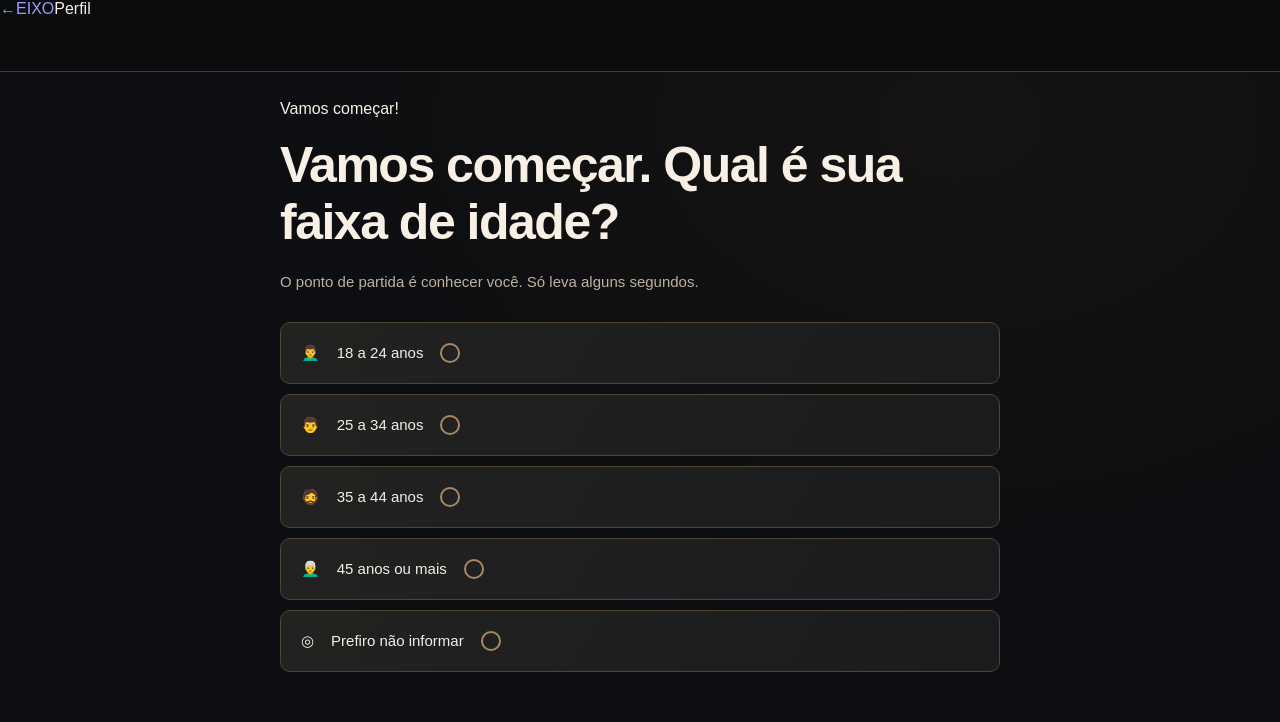
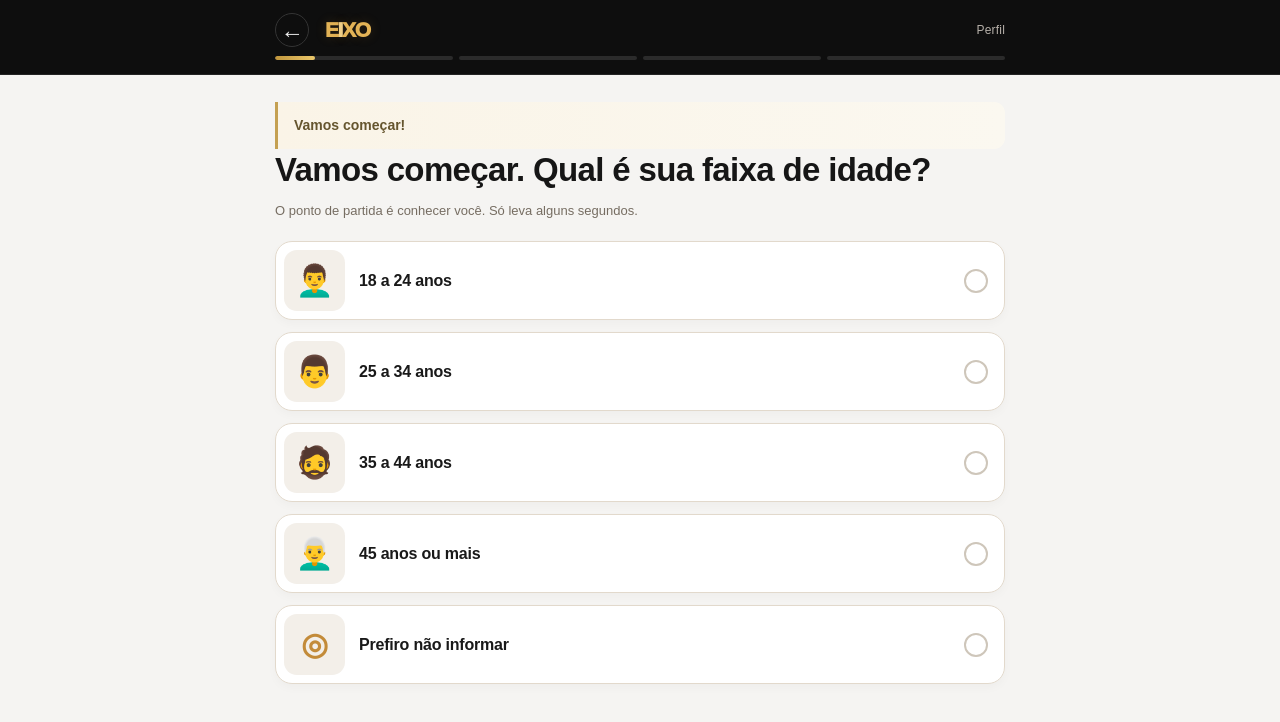
Before and after one commit to dramaflix2026-stack/eixo-performance, a Next.js app: page /quiz in a window 1280 px wide. Shown: the top 722 px of the page. Built offline with nearby package versions, Linux system fonts and the light colour scheme.

Commit message:
style: deliver polished light EIXO quiz inspired by reference with cream canvas, black header and selectable icon cards

```diff
--- a/app/quiz/quiz.css
+++ b/app/quiz/quiz.css
@@ -737,3 +737,314 @@
 @media(prefers-reduced-motion:reduce){
   .funnel-scratch-confetti i{animation:none!important;display:none}
 }
+
+
+/* ==========================================================
+   EIXO QUESTION EXPERIENCE — bright editorial UI.
+   Reference: black horizontal header, slim segmented progress,
+   ivory canvas and white bordered answer cards.
+   Scoped to .is-question: story/GIF, scratch and sales stay intact.
+   ========================================================== */
+.funnel-page.is-question{
+  --q-bg:#f5f4f2;
+  --q-black:#141414;
+  --q-gold:#c4a052;
+  --q-border:#e2d9cc;
+  background:var(--q-bg);
+  color:var(--q-black);
+  overflow-x:clip;
+  min-height:100svh;
+}
+.is-question .funnel-quiz-header{
+  background:#0e0e0e;
+  border:0;
+  min-height:74px;
+  display:flex;
+  flex-direction:column;
+  justify-content:center;
+  box-shadow:0 1px 0 #242424;
+  position:relative;
+  z-index:10;
+}
+.is-question .funnel-quiz-top{
+  display:flex;
+  align-items:center;
+  gap:16px;
+  width:min(730px,calc(100% - 36px));
+  margin:0 auto;
+  min-height:51px;
+}
+.is-question .funnel-quiz-back{
+  display:grid;
+  place-items:center;
+  flex:0 0 34px;
+  width:34px;
+  height:34px;
+  padding:0;
+  border:1px solid #343434;
+  border-radius:50%;
+  background:transparent;
+  color:#eee;
+  font-size:23px;
+  font-weight:400;
+  line-height:1;
+  cursor:pointer;
+  transition:background-color .15s,border-color .15s;
+}
+.is-question .funnel-quiz-back:hover{
+  background:#242424;
+  border-color:#b59a69;
+}
+.is-question .funnel-quiz-back:focus-visible{
+  outline:2px solid #e2bc6b;
+  outline-offset:3px;
+}
+.is-question .funnel-quiz-logo{
+  display:inline-flex;
+  align-items:center;
+  justify-content:center;
+  font-family:Arial,Helvetica,sans-serif;
+  font-weight:950;
+  letter-spacing:-1.4px;
+  font-size:21px;
+  color:#e3b356;
+  text-shadow:0 0 11px #ba842e36;
+}
+.is-question .funnel-quiz-logo span{color:#f1d18b}
+.is-question .funnel-quiz-phase{
+  margin-left:auto;
+  padding-left:12px;
+  font-size:12px;
+  font-weight:400;
+  color:#b6b0a9;
+  letter-spacing:.2px;
+}
+.is-question .funnel-quiz-header-progress{
+  display:grid;
+  grid-template-columns:repeat(4,minmax(0,1fr));
+  gap:6px;
+  width:min(730px,calc(100% - 36px));
+  margin:0 auto 10px;
+}
+.is-question .funnel-quiz-header-progress>i{
+  display:block;
+  height:4px;
+  overflow:hidden;
+  border-radius:7px;
+  background:#2b2b2b;
+  font-style:normal;
+}
+.is-question .funnel-quiz-header-progress>i>span{
+  display:block;
+  height:100%;
+  border-radius:7px;
+  background:linear-gradient(90deg,#c0953c,#ebc86b);
+  transition:width .32s ease;
+}
+.is-question .funnel-content{
+  width:min(730px,calc(100% - 36px));
+  max-width:730px;
+  padding:28px 0 78px;
+  margin:0 auto;
+}
+.is-question .funnel-question{
+  width:100%;
+  color:var(--q-black);
+  animation:eixoQuestionEntry .23s ease-out both;
+}
+@keyframes eixoQuestionEntry{
+  from{opacity:.6;transform:translateY(7px)}
+  to{opacity:1;transform:translateY(0)}
+}
+.is-question .funnel-quiz-intro{
+  display:flex;
+  align-items:center;
+  width:100%;
+  min-height:47px;
+  padding:12px 16px;
+  margin:0 0 2px;
+  border-left:3px solid var(--q-gold);
+  border-radius:0 11px 11px 0;
+  background:linear-gradient(90deg,#faf4e7,#fbf8f0);
+  color:#65552e;
+  font-weight:650;
+  font-size:14px;
+  line-height:1.4;
+}
+.is-question .funnel-quiz-step-label{
+  display:inline-block;
+  color:#9a7b43;
+  font-weight:750;
+  font-size:11px;
+  letter-spacing:.6px;
+  line-height:1.4;
+  margin:0 0 12px;
+  text-transform:uppercase;
+}
+.is-question .funnel-question h1{
+  font-family:Arial,Helvetica,sans-serif;
+  font-size:clamp(27px,3vw,33px);
+  font-weight:790;
+  line-height:1.16;
+  letter-spacing:-.65px;
+  color:#161616;
+  max-width:730px;
+  margin:0 0 12px;
+  text-wrap:pretty;
+}
+.is-question .funnel-question h1::selection{background:#edd7a2}
+.is-question .funnel-quiz-hint{
+  margin:0 0 20px;
+  color:#766d62;
+  font-size:13px;
+  line-height:1.55;
+  max-width:650px;
+}
+.is-question .funnel-options{
+  display:grid;
+  gap:12px;
+  width:100%;
+  margin:0;
+}
+.is-question .funnel-option{
+  width:100%;
+  min-height:78px;
+  display:flex;
+  flex-direction:row;
+  align-items:center;
+  gap:14px;
+  margin:0;
+  padding:8px 16px 8px 8px;
+  border:1px solid var(--q-border);
+  border-radius:17px;
+  background:#fff;
+  color:#191919;
+  box-shadow:0 4px 10px rgba(44,35,22,.027);
+  text-align:left;
+  cursor:pointer;
+  font-size:16px;
+  font-weight:600;
+  line-height:1.3;
+  transform:none;
+  transition:border-color .18s,background-color .18s,box-shadow .18s,transform .18s;
+}
+.is-question .funnel-option:hover{
+  background:#fffdf9;
+  border-color:#caaa73;
+  box-shadow:0 7px 20px rgba(55,41,17,.08);
+  transform:translateY(-1px);
+}
+.is-question .funnel-option:focus-visible{
+  outline:3px solid #d5af67;
+  outline-offset:3px;
+  border-color:#bf9959;
+}
+.is-question .funnel-option.is-selected{
+  background:#fcf7ed;
+  border-color:#cba052;
+  box-shadow:0 0 0 2px #d8b56a44;
+  transform:none;
+}
+.is-question .funnel-option-icon{
+  display:grid;
+  place-items:center;
+  flex:0 0 61px;
+  width:61px;
+  height:61px;
+  border-radius:13px;
+  background:#f3efe9;
+  color:#c38b39;
+  font-family:Arial,Helvetica,sans-serif;
+  font-size:31px;
+  font-weight:800;
+  line-height:1;
+  text-align:center;
+}
+.is-question .funnel-option-label{
+  flex:1;
+  min-width:0;
+  overflow-wrap:break-word;
+  font-size:16px;
+  font-weight:650;
+  letter-spacing:-.2px;
+}
+.is-question .funnel-radio{
+  display:block;
+  position:relative;
+  flex:0 0 24px;
+  width:24px;
+  height:24px;
+  margin-left:auto;
+  border:2px solid #cec6ba;
+  border-radius:50%;
+  background:#fff;
+  box-shadow:none;
+}
+.is-question .funnel-option.is-selected .funnel-radio{
+  border-color:#c4994e;
+  background:#fff;
+  box-shadow:none;
+}
+.is-question .funnel-option.is-selected .funnel-radio::after{
+  content:"";
+  position:absolute;
+  inset:5px;
+  border-radius:50%;
+  background:#c4994e;
+}
+@media(max-width:760px){
+  .is-question .funnel-quiz-header{min-height:70px}
+  .is-question .funnel-quiz-top{
+    min-height:49px;
+    width:calc(100% - 30px);
+    gap:13px;
+  }
+  .is-question .funnel-quiz-header-progress{width:calc(100% - 30px);margin-bottom:9px}
+  .is-question .funnel-content{
+    width:calc(100% - 32px);
+    padding:24px 0 62px;
+  }
+  .is-question .funnel-question h1{
+    font-size:clamp(25px,5.6vw,31px);
+    line-height:1.2;
+    letter-spacing:-.55px;
+  }
+  .is-question .funnel-quiz-hint{
+    font-size:12px;
+    margin-bottom:19px;
+  }
+  .is-question .funnel-options{gap:11px}
+  .is-question .funnel-option{
+    min-height:73px;
+    border-radius:15px;
+    padding:8px 13px 8px 8px;
+    gap:12px;
+  }
+  .is-question .funnel-option-icon{
+    flex-basis:55px;
+    width:55px;
+    height:55px;
+    font-size:28px;
+    border-radius:11px;
+  }
+  .is-question .funnel-option-label{font-size:14px}
+  .is-question .funnel-radio{
+    flex-basis:22px;
+    width:22px;
+    height:22px;
+  }
+}
+@media(max-width:370px){
+  .is-question .funnel-content{width:calc(100% - 24px);padding-top:21px}
+  .is-question .funnel-quiz-intro{font-size:13px}
+  .is-question .funnel-question h1{font-size:24px}
+  .is-question .funnel-option{gap:9px;padding-right:10px}
+  .is-question .funnel-option-icon{flex-basis:48px;width:48px;height:48px;font-size:25px}
+  .is-question .funnel-option-label{font-size:13px}
+  .is-question .funnel-radio{flex-basis:20px;width:20px;height:20px}
+}
+@media(prefers-reduced-motion:reduce){
+  .is-question .funnel-question{animation:none}
+  .is-question .funnel-option,.is-question .funnel-quiz-header-progress>i>span{transition:none}
+  .is-question .funnel-option:hover{transform:none}
+}
```
